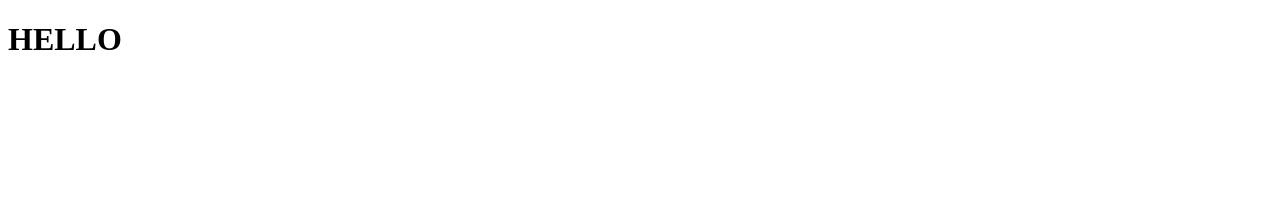
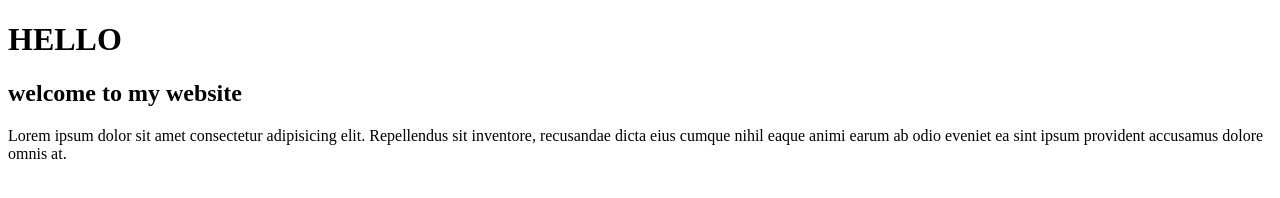
Before and after one commit to morganlloyd/git-repo-project, a plain HTML site: page index.html in a window 1280 px wide. Drawn offline with Linux system fonts and the light colour scheme.

Commit message:
added subheader and paragraph

```diff
--- a/index.html
+++ b/index.html
@@ -8,5 +8,8 @@
 </head>
 <body>
     <h1>HELLO</h1>
+
+    <h2>welcome to my website</h2>
+    <p>Lorem ipsum dolor sit amet consectetur adipisicing elit. Repellendus sit inventore, recusandae dicta eius cumque nihil eaque animi earum ab odio eveniet ea sint ipsum provident accusamus dolore omnis at.</p>
 </body>
 </html>
```
